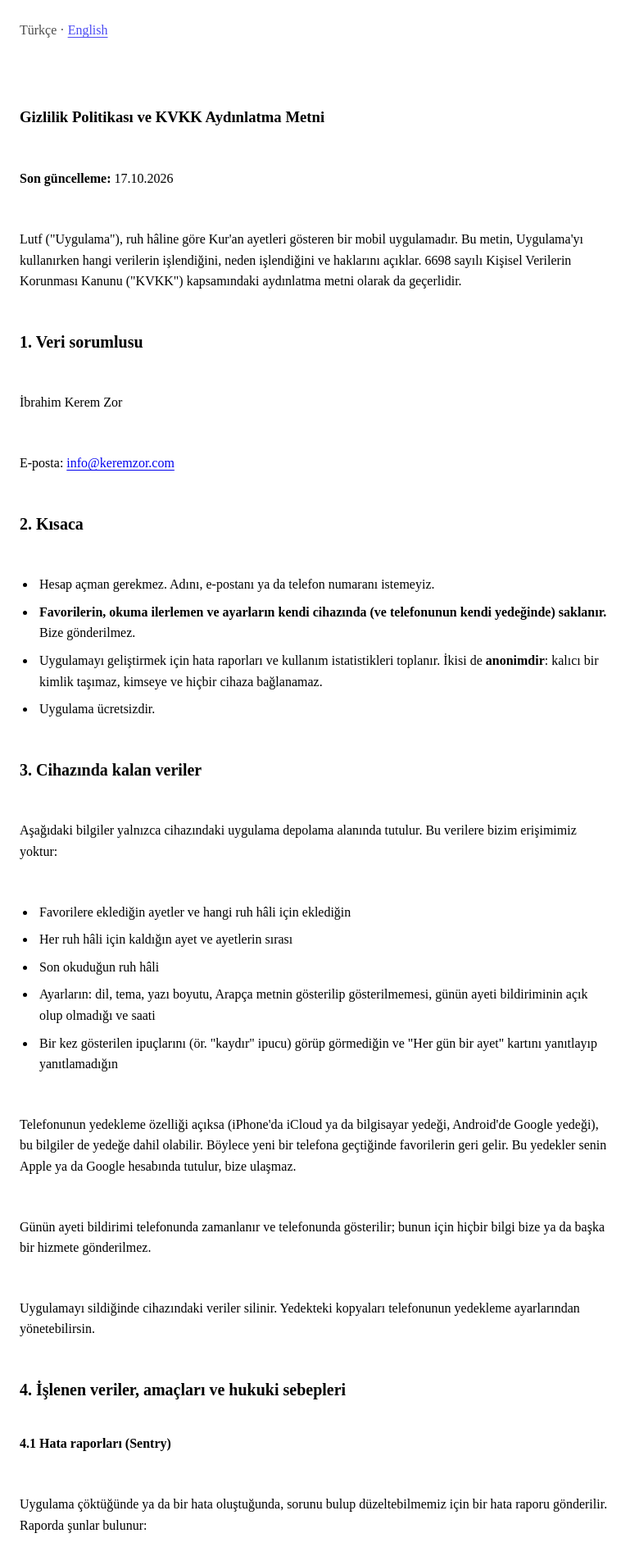
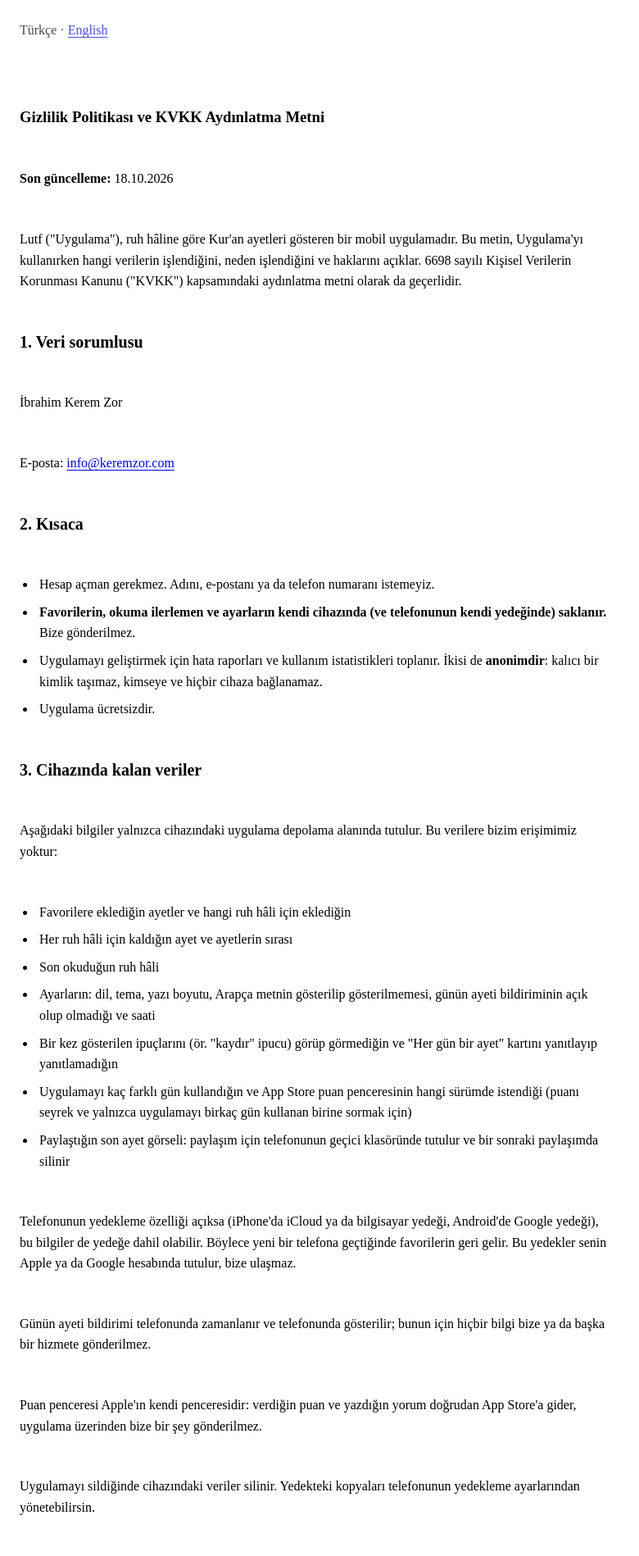
Before and after one commit to keremzor/homepage, a Next.js app: page /lutf/privacy-policy in a window 1280 px wide. Shown: the top 1898 px of the page at 82% size, without its empty margins (0-780 px from the left). Built offline with nearby package versions, Linux system fonts and the light colour scheme.

Commit message:
init policy

```diff
--- a/src/content/lutf/privacyPolicy.ts
+++ b/src/content/lutf/privacyPolicy.ts
@@ -6,7 +6,7 @@ export const privacyPolicy: LegalContent = {
     lang: 'tr',
     title: 'Gizlilik Politikası ve KVKK Aydınlatma Metni',
     blocks: [
-      { type: 'p', text: '**Son güncelleme:** 17.10.2026' },
+      { type: 'p', text: '**Son güncelleme:** 18.10.2026' },
       {
         type: 'p',
         text: 'Lutf ("Uygulama"), ruh hâline göre Kur\'an ayetleri gösteren bir mobil uygulamadır. Bu metin, Uygulama\'yı kullanırken hangi verilerin işlendiğini, neden işlendiğini ve haklarını açıklar. 6698 sayılı Kişisel Verilerin Korunması Kanunu ("KVKK") kapsamındaki aydınlatma metni olarak da geçerlidir.',
@@ -40,6 +40,8 @@ export const privacyPolicy: LegalContent = {
           'Son okuduğun ruh hâli',
           'Ayarların: dil, tema, yazı boyutu, Arapça metnin gösterilip gösterilmemesi, günün ayeti bildiriminin açık olup olmadığı ve saati',
           'Bir kez gösterilen ipuçlarını (ör. "kaydır" ipucu) görüp görmediğin ve "Her gün bir ayet" kartını yanıtlayıp yanıtlamadığın',
+          'Uygulamayı kaç farklı gün kullandığın ve App Store puan penceresinin hangi sürümde istendiği (puanı seyrek ve yalnızca uygulamayı birkaç gün kullanan birine sormak için)',
+          'Paylaştığın son ayet görseli: paylaşım için telefonunun geçici klasöründe tutulur ve bir sonraki paylaşımda silinir',
         ],
       },
       {
@@ -49,6 +51,10 @@ export const privacyPolicy: LegalContent = {
       {
         type: 'p',
         text: 'Günün ayeti bildirimi telefonunda zamanlanır ve telefonunda gösterilir; bunun için hiçbir bilgi bize ya da başka bir hizmete gönderilmez.',
+      },
+      {
+        type: 'p',
+        text: "Puan penceresi Apple'ın kendi penceresidir: verdiğin puan ve yazdığın yorum doğrudan App Store'a gider, uygulama üzerinden bize bir şey gönderilmez.",
       },
       {
         type: 'p',
@@ -187,7 +193,7 @@ export const privacyPolicy: LegalContent = {
     lang: 'en',
     title: 'Privacy Policy',
     blocks: [
-      { type: 'p', text: '**Last updated:** October 17, 2026' },
+      { type: 'p', text: '**Last updated:** October 18, 2026' },
       {
         type: 'p',
         text: 'Lutf ("the App") is a mobile app that shows verses of the Quran based on how you feel. This policy explains what data is processed when you use the App, why it is processed, and what your rights are.',
@@ -221,6 +227,8 @@ export const privacyPolicy: LegalContent = {
           'The mood you read last',
           'Your settings: language, theme, text size, whether Arabic text is shown, and whether the verse of the day notification is on and its time',
           'Whether you have seen one-time hints (such as the "swipe" hint) and answered the "A verse every day" card',
+          'How many different days you have used the App and in which version the App Store rating window was requested (so that a rating is asked for rarely, and only from someone who has used the App on several days)',
+          "The last verse image you shared: it is kept in your phone's temporary folder for sharing and is deleted the next time you share",
         ],
       },
       {
@@ -230,6 +238,10 @@ export const privacyPolicy: LegalContent = {
       {
         type: 'p',
         text: 'The verse of the day notification is scheduled and shown on your phone; no information is sent to us or any other service for it.',
+      },
+      {
+        type: 'p',
+        text: "The rating window is Apple's own: your rating and review go directly to the App Store, and nothing is sent to us through the App.",
       },
       {
         type: 'p',
```
